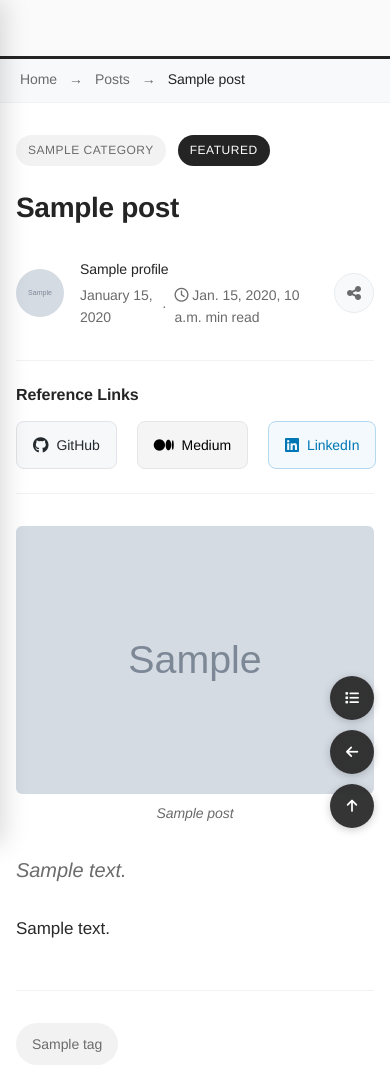
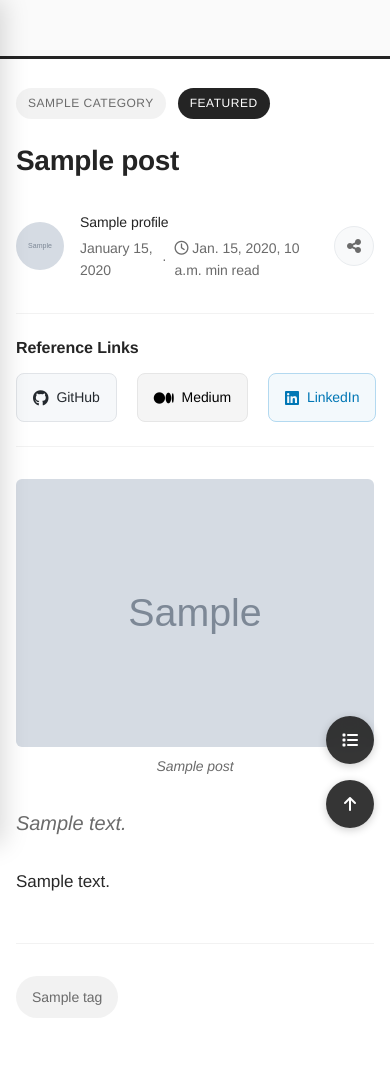
Before and after one commit to henfrydls/Portafolio-Manager, a Django app: template templates/portfolio/blog_detail.html in a window 390 px wide. Shown: the top 1068 px of the page. Run offline with Django 5.2, Linux system fonts and the light colour scheme; the template is opened without the code that fills it: most values are stand-ins (such as "Sample title", 1, 10 or a date in 2020); grey boxes marked "Sample" are stand-in pictures; some libraries are stand-ins or nearby versions.

Commit message:
fix(mobile): hide breadcrumb and optimize FABs on blog detail
- Hide breadcrumb on mobile (redundant with hamburger + system nav)
- Remove breadcrumb truncation rules (no longer needed)
- Hide back FAB on mobile (Android nav already provides this)
- Increase FAB size from 44px to 48px (Material Design 3 spec)
- Increase FAB gap from 10px to 16px (WCAG 2.5.8 compliance)

Refs #16

```diff
--- a/templates/portfolio/blog_detail.html
+++ b/templates/portfolio/blog_detail.html
@@ -1824,8 +1824,8 @@
         }
 
         .fab-btn {
-            width: 44px;
-            height: 44px;
+            width: 48px;
+            height: 48px;
         }
 
         .post-contact-cta {
@@ -2856,10 +2856,9 @@
             align-self: center;
         }
 
-        /* Breadcrumb - no extra margin (body has padding-top: 56px) */
+        /* Breadcrumb - hidden on mobile, redundant with hamburger + back FAB */
         .breadcrumb-nav {
-            margin-top: 0;
-            padding: 12px 20px;
+            display: none;
         }
 
         /* Progress bar below mobile header */
@@ -2868,26 +2867,15 @@
             z-index: 99;
         }
 
-        /* Breadcrumb text truncation */
-        .breadcrumb-current {
-            max-width: calc(100vw - 200px);
-            overflow: hidden;
-            text-overflow: ellipsis;
-            white-space: nowrap;
-            display: inline-block;
-        }
-
         /* FABs - positioned within visible area with safe margins */
         .floating-actions {
             display: flex !important;
             flex-direction: column;
-            gap: 10px;
+            gap: 16px;
             position: fixed;
             bottom: 16px;
-            /* Use inset-inline-end for RTL support, with safe area */
             right: 16px;
             z-index: 999;
-            /* Prevent overflow */
             max-height: calc(100vh - 100px);
             max-height: calc(100dvh - 100px);
         }
@@ -2896,10 +2884,10 @@
             display: flex !important;
             align-items: center;
             justify-content: center;
-            width: 44px;
-            height: 44px;
-            min-width: 44px;
-            min-height: 44px;
+            width: 48px;
+            height: 48px;
+            min-width: 48px;
+            min-height: 48px;
             flex-shrink: 0;
             border-radius: 50%;
             background: rgba(36, 36, 36, 0.92) !important;
@@ -2912,8 +2900,13 @@
             cursor: pointer;
         }
 
+        /* Hide back button on mobile - Android nav + hamburger already provide this */
+        .back-btn {
+            display: none !important;
+        }
+
         .fab-btn i {
-            font-size: 14px;
+            font-size: 16px;
         }
     }
 
```
